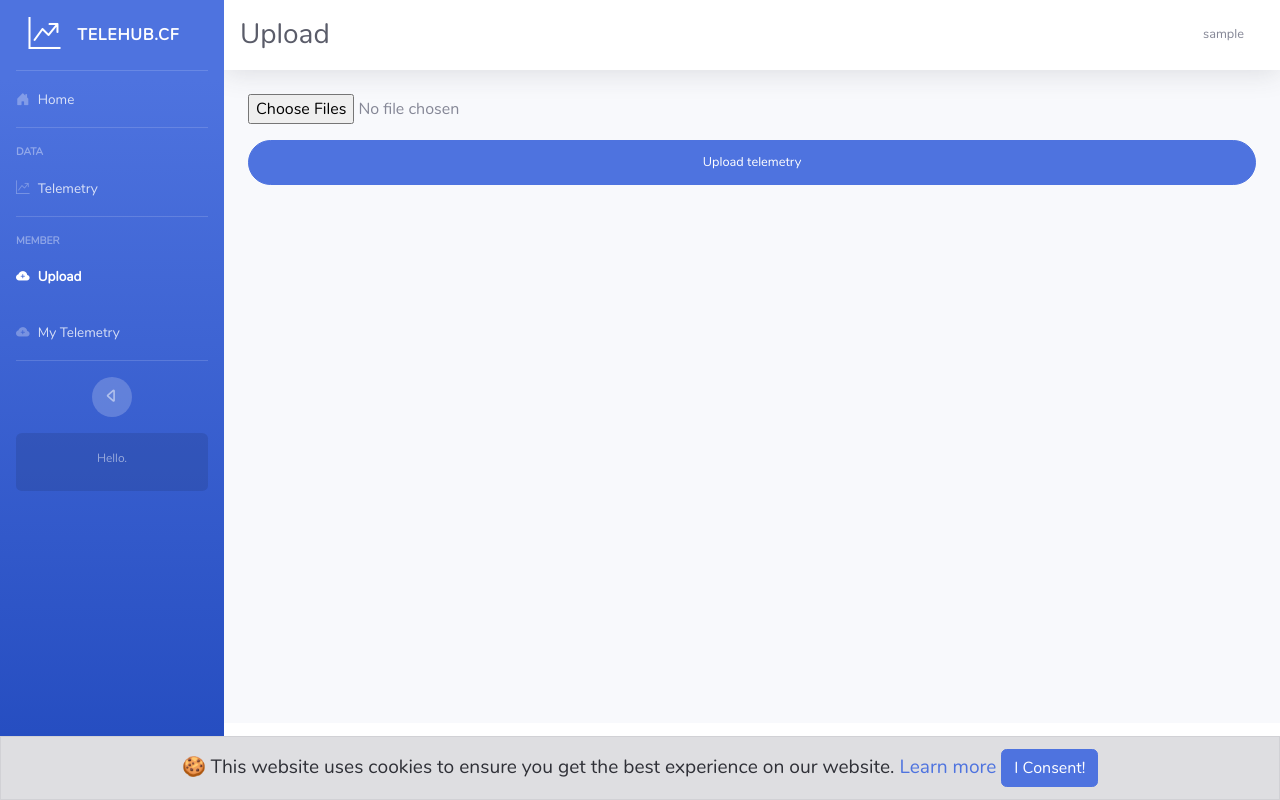
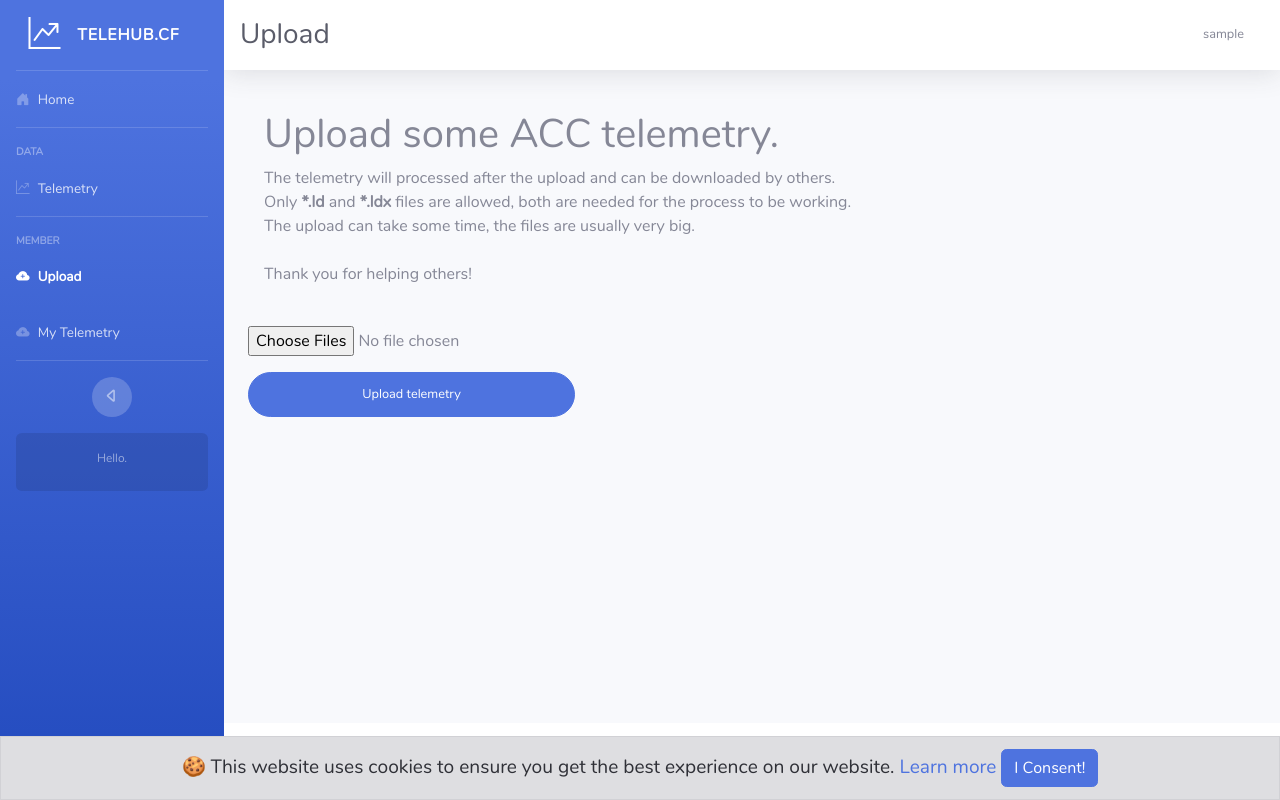
Before and after one commit to wernersbacher/telemhub, a Flask app: page /member/upload in a window 1280 px wide. Run offline with Flask 2, Linux system fonts and the light colour scheme; the visitor is signed in with stand-in values (Sample User, id 1); data comes from the database, SQL or seed files in the repository; parts of the project's set-up code (start-up, migrations or seed data) failed here and were passed over; some libraries are stand-ins or nearby versions.

Commit message:
upload info text, max file size added

```diff
--- a/app.py
+++ b/app.py
@@ -27,6 +27,7 @@ app.secret_key = b'j3nr#+38f8fdeadbeef--w'
 app.config['SQLALCHEMY_DATABASE_URI'] = 'sqlite:///' + os.path.join(CURPATH, 'db', 'app.db')
 app.config['SQLALCHEMY_TRACK_MODIFICATIONS'] = False
 app.config['html_base_path'] = os.path.join(app.static_url_path, '')
+app.config['MAX_CONTENT_LENGTH'] = 100 * 1024 * 1024  # 100mb upload limit
 
 app.config['UPLOADS'] = os.path.join(CURPATH, 'data', 'files')
 if platform == "linux":  # if under linux aka production, change file directory to external drive
@@ -51,26 +52,33 @@ logger.info("Starting Telemhub Flask App.")
 logger.info(f"Configured Files path: {app.config['UPLOADS']}")
 logger.info(f"Configured DB path: {app.config['SQLALCHEMY_DATABASE_URI']}")
 
+
 @app.errorhandler(401)
-def page_not_found(e):
+def error401(e):
     # note that we set the 404 status explicitly
     return render_template('401.html'), 401
 
 
 @app.errorhandler(403)
-def page_not_found(e):
+def error403(e):
     # note that we set the 404 status explicitly
     return render_template('403.html'), 403
 
 
 @app.errorhandler(404)
-def page_not_found(e):
+def error404(e):
     # note that we set the 404 status explicitly
     return render_template('404.html'), 404
 
 
+@app.errorhandler(413)
+def error413(e):
+    # note that we set the 404 status explicitly
+    return render_template('413.html'), 404
+
+
 @app.errorhandler(500)
-def page_not_found(e):
+def error500(e):
     # note that we set the 404 status explicitly
     return render_template('500.html'), 500
 
--- a/routes/userspace.py
+++ b/routes/userspace.py
@@ -74,4 +74,4 @@ def profile_edit():
     else:
         emailForm.email.data = current_user.email
 
-    return render_template('userspace/edit_profile.html',passwordForm=passwordForm, emailForm=emailForm)
+    return render_template('userspace/edit_profile.html', passwordForm=passwordForm, emailForm=emailForm)
--- a/templates/_formhelpers.html
+++ b/templates/_formhelpers.html
@@ -56,7 +56,7 @@
 {% macro render_multi_upload(field,cls,errcls) %}
 
 {% if field.errors %}
-<div class="file-upload-wrapper">
+<div class="file-upload-wrapper mb-4">
     {{ field(class = cls,**kwargs) | safe}}
 </div>
 <div class="form-group">
@@ -69,7 +69,7 @@
 
 {% else %}
 
-<div class="file-upload-wrapper">
+<div class="file-upload-wrapper mb-4">
     {{ field(class = cls,**kwargs) | safe}}
 </div>
 
--- a/templates/member/upload.html
+++ b/templates/member/upload.html
@@ -16,9 +16,21 @@ Uploaded files:
 </ul>
 {% endif %}
 
-<form class='user' method='post' enctype="multipart/form-data">
+<div class="mb-4 w-100 p-3">
+
+    <h1>
+        Upload some ACC telemetry.
+    </h1>
+    The telemetry will processed after the upload and can be downloaded by others.<br/>
+    Only <b>*.ld</b> and <b>*.ldx</b> files are allowed, both are needed for the process to be working.<br/>
+    The upload can take some time, the files are usually very big.<br/>
+    <br/>
+    Thank you for helping others!
+</div>
+
+<form class='user' style="width: fit-content;" method='post' enctype="multipart/form-data">
     <dl>
-        {{ render_field(form.files, cls="file-upload", errcls="isinvalid")  }}
+        {{ render_field(form.files, cls="file-upload", accept=".ld, .ldx",  errcls="isinvalid")  }}
         {{ render_field(form.submit, cls="btn btn-primary btn-user btn-block") }}
         <input type="hidden" name="csrf_token" value="{{ csrf_token() }}" />
     </dl>
```
Also changed, not shown: templates/413.html (added, +18 -0 lines).
